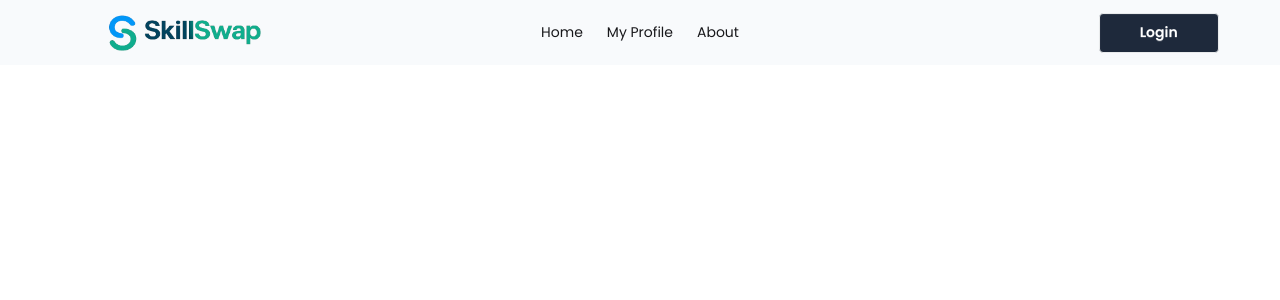
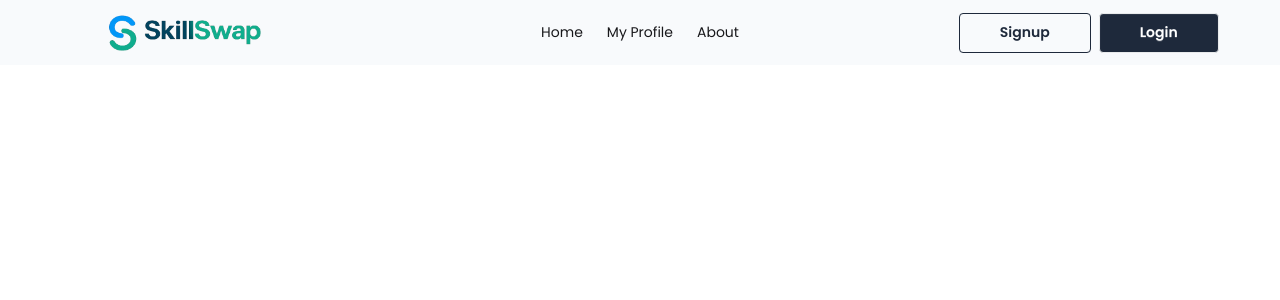
Before and after one commit to 00Shawon/Assignment-9, a React (Vite) app: page /auth in a window 1280 px wide. Shown: the top 300 px of the page. Built offline with nearby package versions, Linux system fonts and the light colour scheme; no server answers.

Commit message:
sign up button added to navbar

```diff
--- a/src/Component/Navbar.jsx
+++ b/src/Component/Navbar.jsx
@@ -71,7 +71,7 @@ const Navbar = () => {
               <div className="relative group inline-block">
                 <img
                   className="w-8 h-8 md:w-12 md:h-12 rounded-full cursor-pointer"
-                  src={user && user.photoURL}
+                  src={user && user?.photoURL}
                   alt={user?.displayName}
                   title={user?.displayName}
                 />
@@ -83,9 +83,9 @@ const Navbar = () => {
             </div>
           ) : (
             <div className="flex gap-2">
-              {/* <Link to="/auth/signup" className="btn bg-secondary text-base-100 px-10">
+              <Link to="/auth/signup" className="btn btn-outline btn-secondary px-10">
                 Signup
-              </Link> */}
+              </Link>
               <Link to="/auth/login" className="btn bg-secondary text-base-100 px-10">
                 Login
               </Link>
```
